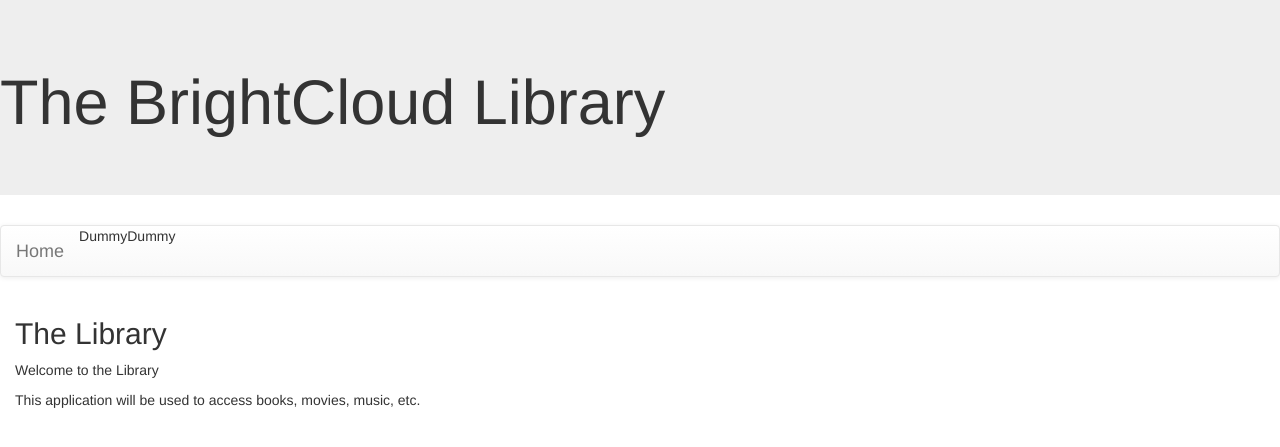
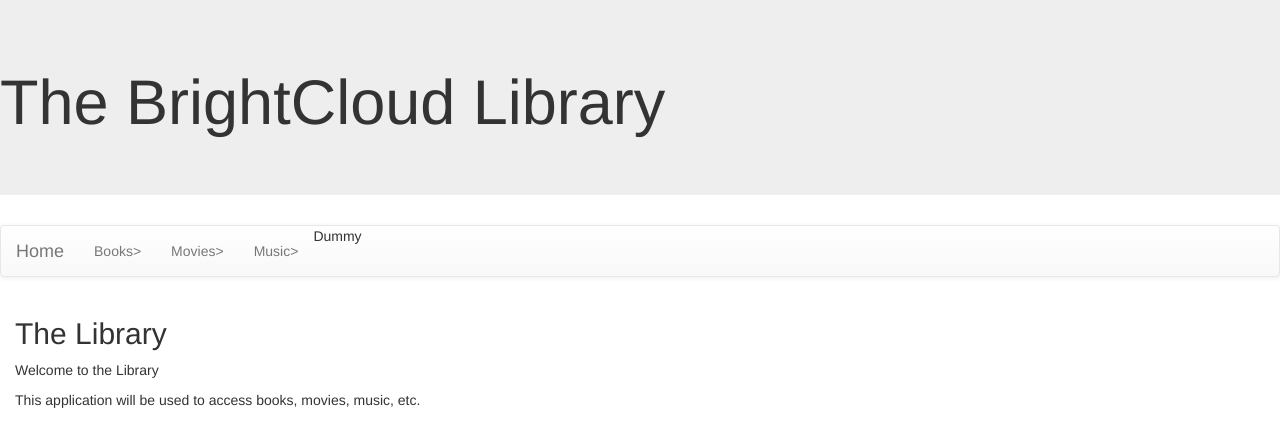
Before and after one commit to brighthoang/it112finalproject, a Django app: page /library/ in a window 1280 px wide. Shown: the top 447 px of the page. Run offline with Django 4.2, Linux system fonts and the light colour scheme; some libraries are stand-ins or nearby versions.

Commit message:
all 3 views commit

```diff
--- a/library/templates/base.html
+++ b/library/templates/base.html
@@ -16,7 +16,9 @@
 <a class="navbar-brand" href="{% url 'index' %}">Home</a>
 </div>
 <ul class="nav navbar-nav">
-<li>Dummy</li>
+<li><a href="{% url 'books' %}">Books></a></li>
+<li><a href="{% url 'movies' %}">Movies></a></li>
+<li><a href="{% url 'music' %}">Music></a></li>
 <li>Dummy</li>
 </ul>
 </div>
--- a/library/urls.py
+++ b/library/urls.py
@@ -3,4 +3,7 @@ from . import views
 
 urlpatterns = [
     path('', views.index, name='index'),
+    path('books/', views.books, name="books"),
+    path('movies/', views.movies, name="movies"),
+    path('music/', views.music, name="music"),
 ]
--- a/library/views.py
+++ b/library/views.py
@@ -1,4 +1,20 @@
+import re
 from django.shortcuts import render
+from .models import Books, Movies, Music
 
 def index(request):
     return render(request, 'library/index.html')
+
+def books(request):
+    books_list = Books.objects.all()
+    return render(request, 'library/books.html', {'books_list': books_list})
+
+
+def movies(request):
+    movies_list = Movies.objects.all()
+    return render(request, 'library/movies.html', {'movies_list': movies_list})
+
+
+def music(request):
+    music_list = Music.objects.all()
+    return render(request, 'library/music.html', {'music_list': music_list})
```
Also changed, not shown: library/templates/library/books.html (added, +10 -0 lines), library/templates/library/movies.html (added, +10 -0 lines), library/templates/library/music.html (added, +10 -0 lines).
